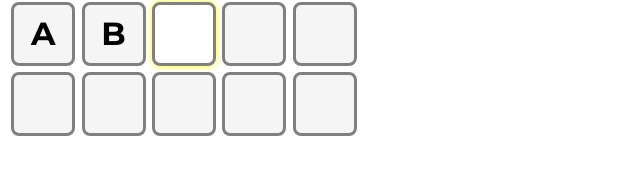
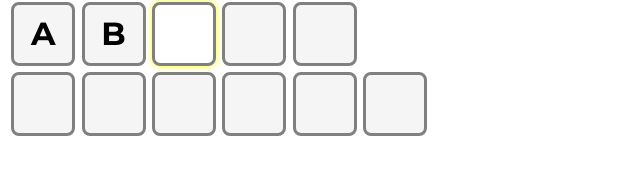
Before and after one commit to damjes/wordle, a React (Vite) app: page / in a window 1280 px wide. Shown: the part 222-396 px from the top of the page, without its empty margins (0-640 px from the left). Built offline with nearby package versions, Linux system fonts and the light colour scheme.

Commit message:
Słowo jest teraz uniwersalne (co do długości rozwiązania)

```diff
--- a/src/Gra.tsx
+++ b/src/Gra.tsx
@@ -5,7 +5,7 @@ function Gra() {
 		<Slowo słowo="ebafe" rozwiązanie="abcde" etap="po" />
 		<Slowo słowo="abcde" rozwiązanie="abcde" etap="po" />
 		<Slowo słowo="ab" rozwiązanie="abcde" etap="teraz" />
-		<Slowo rozwiązanie="abcde" etap="przed" />
+		<Slowo rozwiązanie="abcdef" etap="przed" />
 	</div>
 }
 
--- a/src/Slowo.tsx
+++ b/src/Slowo.tsx
@@ -1,11 +1,9 @@
 import Literka from "./Literka";
 import './Slowo.scss'
 
-const długośćSłowa = 5
-
-function ustalKlasęWpisywane(słowo: string, indeks: number) {
+function ustalKlasęWpisywane(słowo: string, indeks: number, długośćSłowa: number) {
 	const gdzieKursor = słowo.length - (długośćSłowa == słowo.length ? 1 : 0)
-	// odejmij jeden jeśli na końcu słowa
+	// odejmij jeden jeśli na końcu słow
 	// NB: słowo.length to indeks pierwszej wolnej komórki za słowem
 	if (indeks == gdzieKursor) {
 		return 'kursor'
@@ -31,7 +29,7 @@ function ustalKlasę(etap: string, słowo: string, rozwiązanie: string, indeks:
 	}
 
 	if (etap == 'teraz') {
-		return ustalKlasęWpisywane(słowo, indeks)
+		return ustalKlasęWpisywane(słowo, indeks, rozwiązanie.length)
 	}
 
 	return ustalKlasęWcześniejsze(słowo, rozwiązanie, indeks)
@@ -45,6 +43,7 @@ function Słowo(
 	}
 ) {
 	const słowo = props.słowo || ''
+	const długośćSłowa = props.rozwiązanie.length
 
 	const literki = słowo.padEnd(długośćSłowa, ' ').split('').map(
 		(literka, indeks) => <Literka literka={literka} klasa={ustalKlasę(
```
